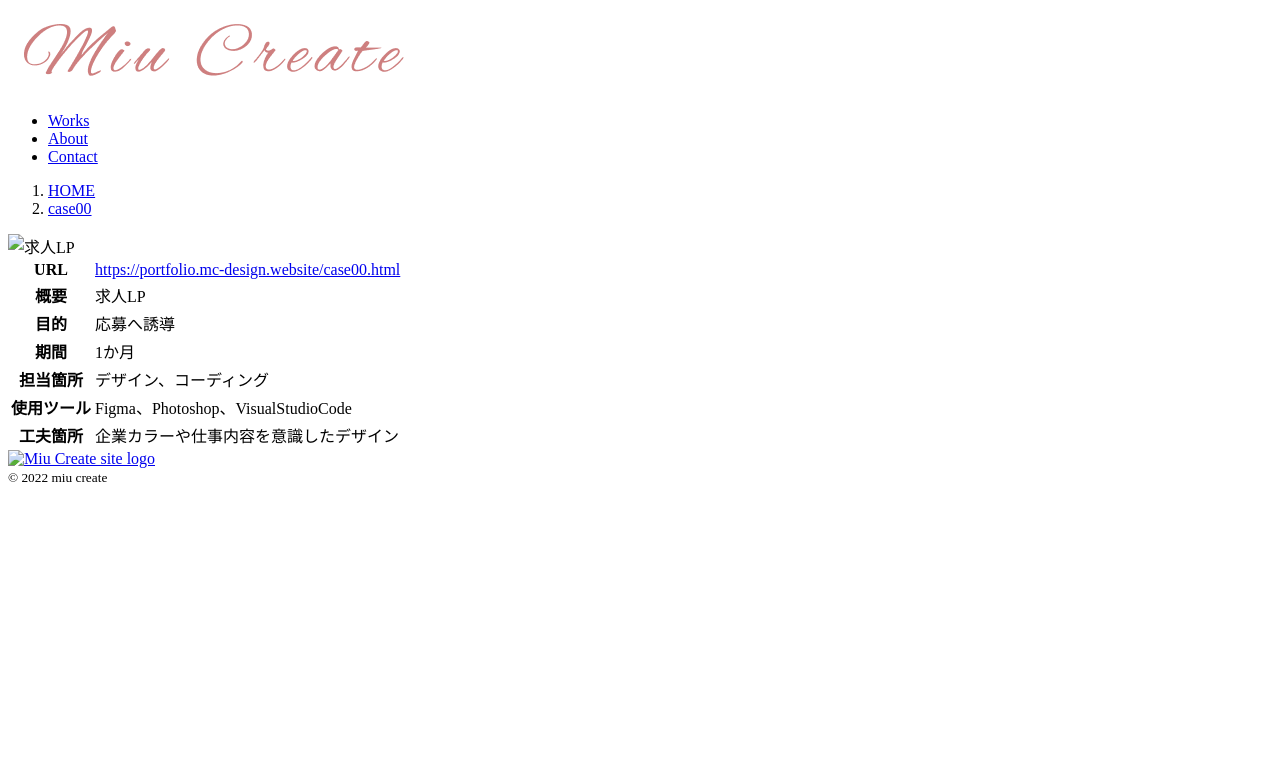
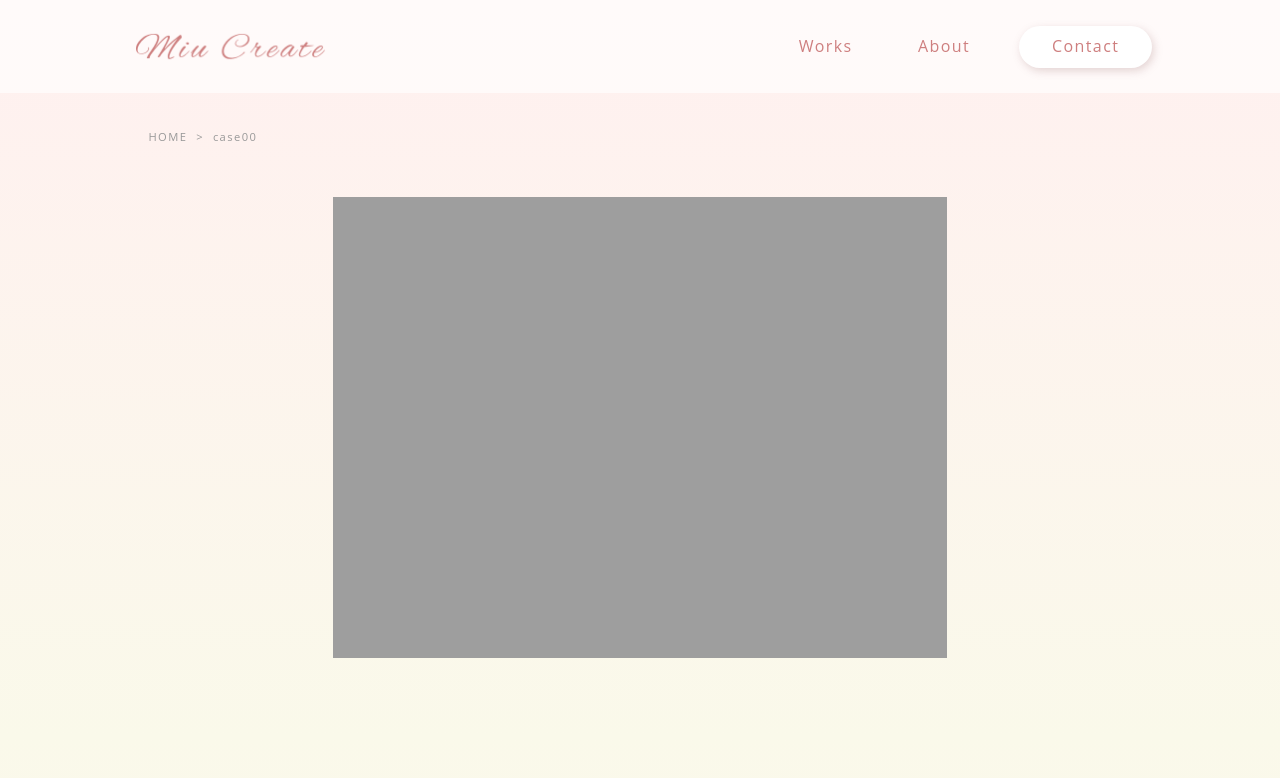
Before and after one commit to miura-c/portfolio, a plain HTML site: page case00.html in a window 1280 px wide. Shown: the top 778 px of the page. Drawn offline with nearby package versions, Linux system fonts and the light colour scheme; the site is published under a folder, as on GitHub Pages, so addresses that start at the root find nothing.

Commit message:
imgcss修正

```diff
--- a/case00.html
+++ b/case00.html
@@ -25,9 +25,9 @@
         ビジネスをしている方々に寄り添いながら、その価値をしっかり伝えるWebサイト（ホームページ）を目指します。" />
         <meta name="twitter:image:src" content="https://portfolio.mc-design.website/img/ogp-min.png" />
 
-        <link rel="stylesheet" href="/css/destyle.css">
-        <link rel="stylesheet" href="/css/common.css">
-        <link rel="stylesheet" href="/css/style.css">
+        <link rel="stylesheet" href="css/destyle.css">
+        <link rel="stylesheet" href="css/common.css">
+        <link rel="stylesheet" href="css/style.css">
         <script src="https://code.jquery.com/jquery-3.6.1.min.js" integrity="sha256-o88AwQnZB+VDvE9tvIXrMQaPlFFSUTR+nldQm1LuPXQ=" crossorigin="anonymous"></script>
     </head>
 <body>
@@ -57,7 +57,7 @@
         <section id="portfolio_case" class="section_portfolio_case">
             <div class="container">
                 <div class="portfolio_caseImg">
-                    <img src="/img/Company_LP-min.png" alt="求人LP">
+                    <img src="img/Company_LP-min.png" alt="求人LP">
                 </div>
 
                 <div class="portfolio_detail">
@@ -99,7 +99,7 @@
     <footer class="footer">
         <div class="container">
             <div class="footer_logo">
-                <a href="index.html"><img src="/img/logo-min.png" alt="Miu Create site logo"></a>
+                <a href="index.html"><img src="img/logo-min.png" alt="Miu Create site logo"></a>
             </div>
             <small>
                 © 2022 miu create
--- a/case01.html
+++ b/case01.html
@@ -25,9 +25,9 @@
         ビジネスをしている方々に寄り添いながら、その価値をしっかり伝えるWebサイト（ホームページ）を目指します。" />
         <meta name="twitter:image:src" content="https://portfolio.mc-design.website/img/ogp-min.png" />
 
-        <link rel="stylesheet" href="/css/destyle.css">
-        <link rel="stylesheet" href="/css/common.css">
-        <link rel="stylesheet" href="/css/style.css">
+        <link rel="stylesheet" href="css/destyle.css">
+        <link rel="stylesheet" href="css/common.css">
+        <link rel="stylesheet" href="css/style.css">
         <script src="https://code.jquery.com/jquery-3.6.1.min.js" integrity="sha256-o88AwQnZB+VDvE9tvIXrMQaPlFFSUTR+nldQm1LuPXQ=" crossorigin="anonymous"></script>
     </head>
 <body>
@@ -57,7 +57,7 @@
         <section id="portfolio_case" class="section_portfolio_case">
             <div class="container">
                 <div class="portfolio_caseImg">
-                    <img src="/img/Company_LP00-min.png" alt="求人LP">
+                    <img src="img/Company_LP00-min.png" alt="求人LP">
                 </div>
 
                 <div class="portfolio_detail">
@@ -99,7 +99,7 @@
     <footer class="footer">
         <div class="container">
             <div class="footer_logo">
-                <a href="index.html"><img src="/img/logo-min.png" alt="Miu Create site logo"></a>
+                <a href="index.html"><img src="img/logo-min.png" alt="Miu Create site logo"></a>
             </div>
             <small>
                 © 2022 miu create
```
Also changed, not shown: case02.html (+5 -5 lines), case03.html (+5 -5 lines), case04.html (+5 -5 lines), contact.html (+2 -2 lines), thanks.html (+3 -3 lines).
